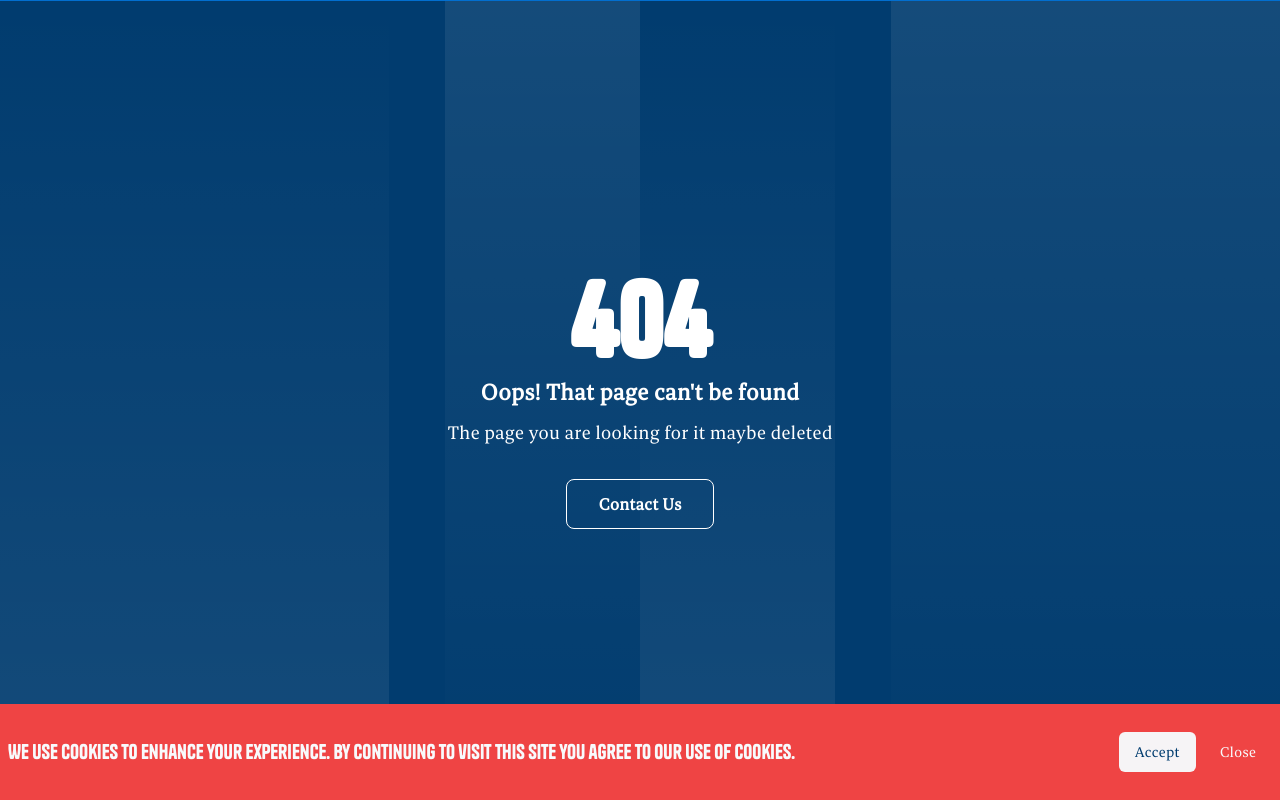
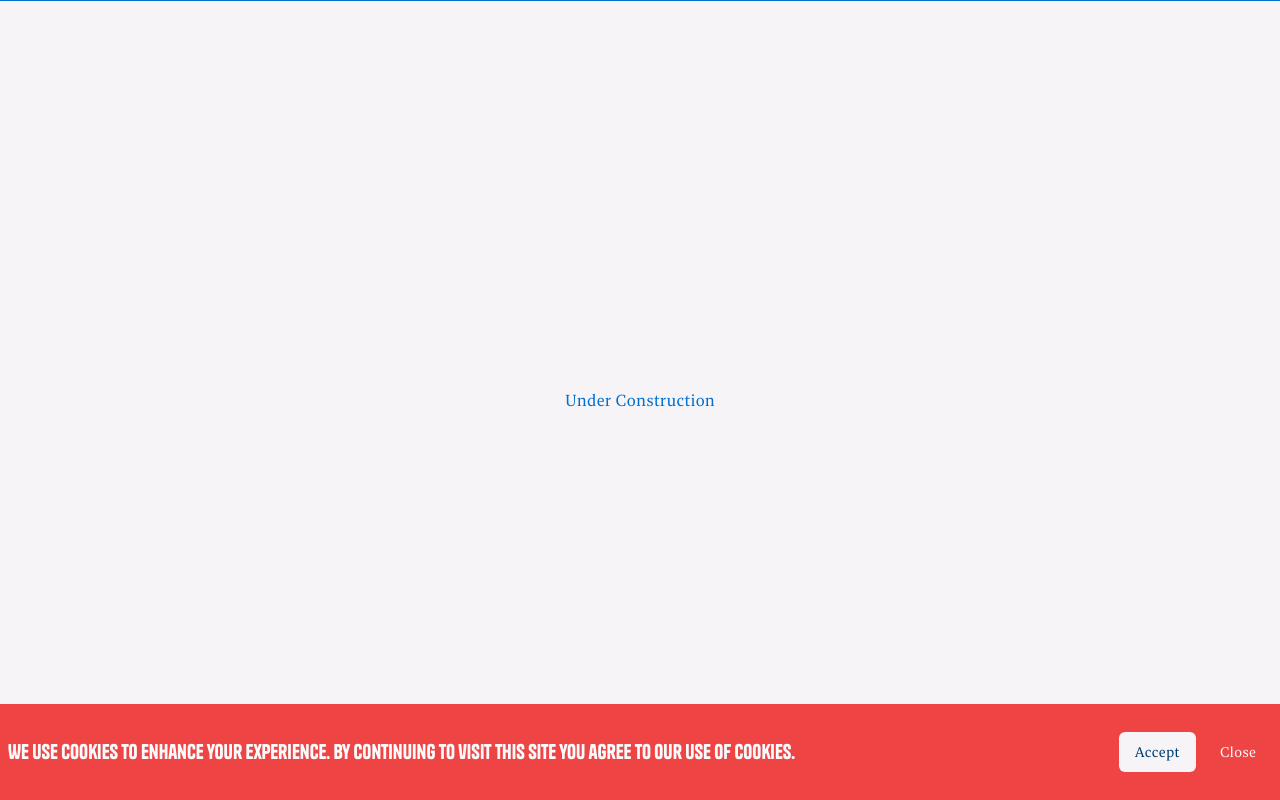
Before and after one commit to seifsamehh/enggam-digital-cards, a Next.js app: page /home in a window 1280 px wide. Before the commit this address had no page. Built offline with nearby package versions, Linux system fonts and the light colour scheme.

Commit message:
Add Home Page

```diff
--- /dev/null
+++ b/src/app/(Home Page)/home/page.tsx
@@ -0,0 +1,7 @@
+export default function page() {
+  return (
+    <main className="home-page min-h-screen flex justify-center items-center">
+      <h1>Under Construction</h1>
+    </main>
+  );
+}
```
Also changed, not shown: 1 other file (tests, documents, lock files or other folders).
